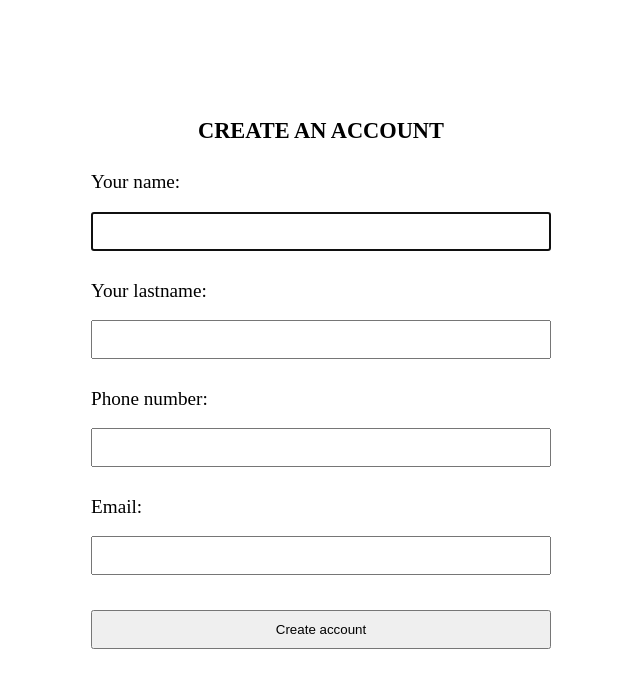
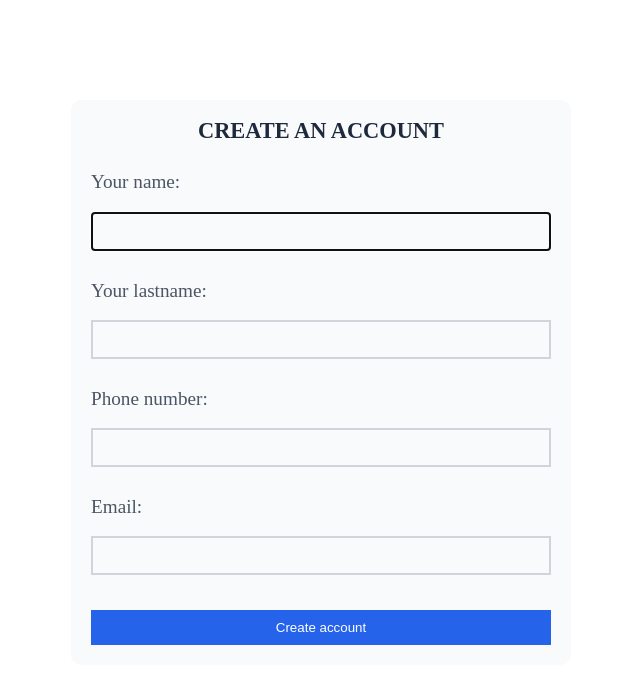
Before and after one commit to sbarbelko/React.-Formik, a React (Create React App) app: page / in a window 1280 px wide. Shown: the top 688 px of the page, without its empty margins (319-959 px from the left). Built offline with nearby package versions, Linux system fonts and the light colour scheme.

Commit message:
Change style

```diff
--- a/src/Components/Forms/ContactForm/ContactForm.module.sass
+++ b/src/Components/Forms/ContactForm/ContactForm.module.sass
@@ -7,11 +7,14 @@
     padding: 20px
     background-color: ""
     border-radius: 10px
+    background-color: #f8fafc
     header
         text-align: center
         font-size: 1.4rem
         font-weight: 600
+        color: #1e293b
     label
+        color: #4b5563
         display: flex
         flex-direction: column
         gap: 10px
@@ -20,19 +23,29 @@
             font-size: 1.2rem
             padding: 10px 0
     button
+        color: #ffffff
         padding: 10px
         margin-top: 15px
+        background-color: #2563eb
+        border: none
+        &:hover
+            background-color: #1d4ed8
 
 
 
 .input
     padding: 10px
+    color: #1f2937
+    border: 2px solid #d1d5db
+    background-color: #f9fafb
 
 .valid
-    border: 2px solid green
+    border: 2px solid #22c55e
+    background-color: #f0fdf4
 
 .invalid
-    border: 2px solid red
+    border: 2px solid #ef4444
+    background-color: #fef2f2
 
 .err
     position: absolute
```
